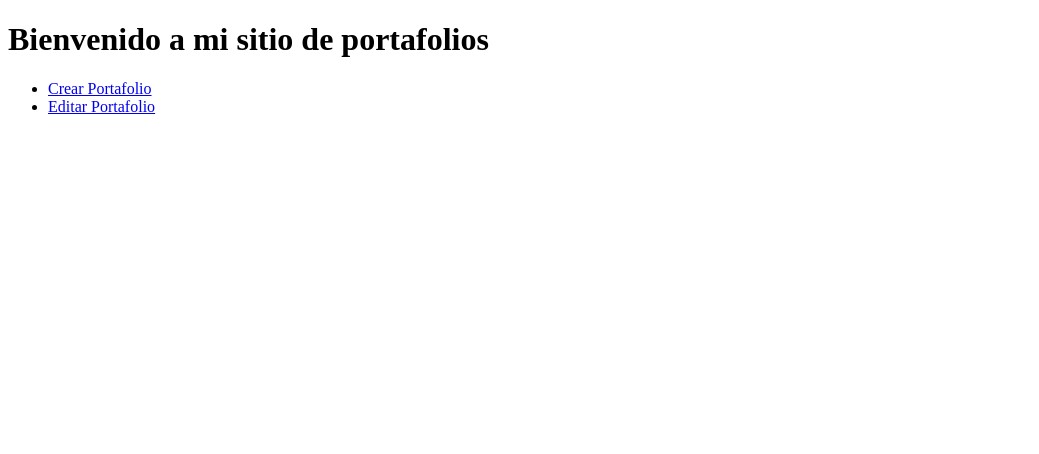
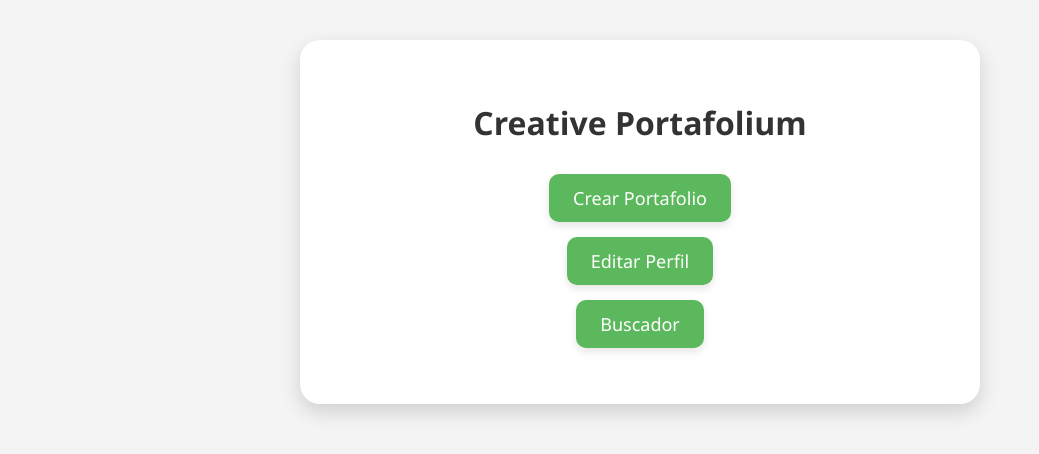
Before and after one commit to JimenaCastellanos/Codes-Creative-Portafolium, a website: page index.html in a window 1280 px wide. Shown: the whole page, without its empty margins (0-1039 px from the left). Drawn offline with Linux system fonts and the light colour scheme.

Commit message:
index.html

```diff
--- a/index.html
+++ b/index.html
@@ -2,13 +2,69 @@
 <html lang="es">
 <head>
   <meta charset="UTF-8">
-  <title>Portafolio - Inicio</title>
+  <title>Creative Portafolium - Inicio</title>
+  <style>
+    body {
+      font-family: 'Segoe UI', sans-serif;
+      background-color: #f4f4f4;
+      color: #333;
+      margin: 0;
+      padding: 40px 0;
+      display: flex;
+      justify-content: center;
+    }
+
+    .contenedor {
+      width: 90%;
+      max-width: 600px;
+      background-color: #ffffff;
+      border-radius: 20px;
+      padding: 40px;
+      box-shadow: 0 8px 20px rgba(0, 0, 0, 0.15);
+      text-align: center;
+    }
+
+    h1 {
+      margin-bottom: 30px;
+      font-size: 32px;
+      color: #333;
+    }
+
+    ul {
+      list-style: none;
+      padding: 0;
+    }
+
+    li {
+      margin: 15px 0;
+    }
+
+    a {
+      display: inline-block;
+      text-decoration: none;
+      background-color: #5cb85c;
+      color: white;
+      padding: 12px 24px;
+      border-radius: 10px;
+      font-size: 18px;
+      transition: all 0.3s ease;
+      box-shadow: 0 4px 8px rgba(0, 0, 0, 0.1);
+    }
+
+    a:hover {
+      background-color: #bbbbbb;
+      box-shadow: 0 6px 12px rgba(0, 0, 0, 0.2);
+    }
+  </style>
 </head>
 <body>
-  <h1>Bienvenido a mi sitio de portafolios</h1>
-  <ul>
-    <li><a href="Crear portafolio.html">Crear Portafolio</a></li>
-    <li><a href="Editar portafolio.html">Editar Portafolio</a></li>
-  </ul>
+  <div class="contenedor">
+    <h1>Creative Portafolium</h1>
+    <ul>
+        <li><a href="Crear portafolio.html">Crear Portafolio</a></li>
+        <li><a href="editar perfil.html">Editar Perfil</a></li>
+        <li><a href="buscador.html">Buscador</a></li>
+    </ul>
+  </div>
 </body>
 </html>
```
